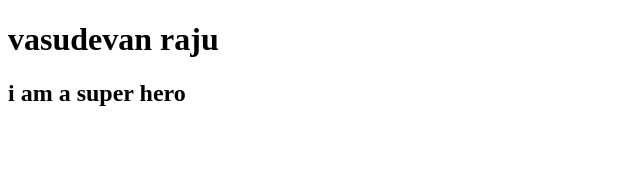
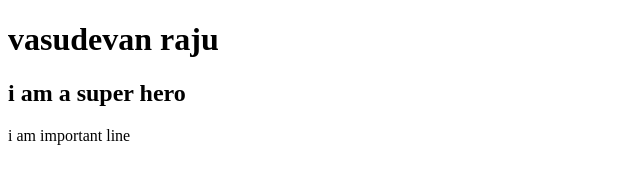
Before and after one commit to VASUDEVAN-R/repo, a plain HTML site: page index.html in a window 1280 px wide. Shown: the whole page, without its empty margins (0-640 px from the left). Drawn offline with Linux system fonts and the light colour scheme.

Commit message:
fix: add a imp line

```diff
--- a/index.html
+++ b/index.html
@@ -8,5 +8,6 @@
 <body>
     <h1>vasudevan raju</h1>
     <h2>i am  a super hero</h2>
+    i am important line
 </body>
 </html>
```
